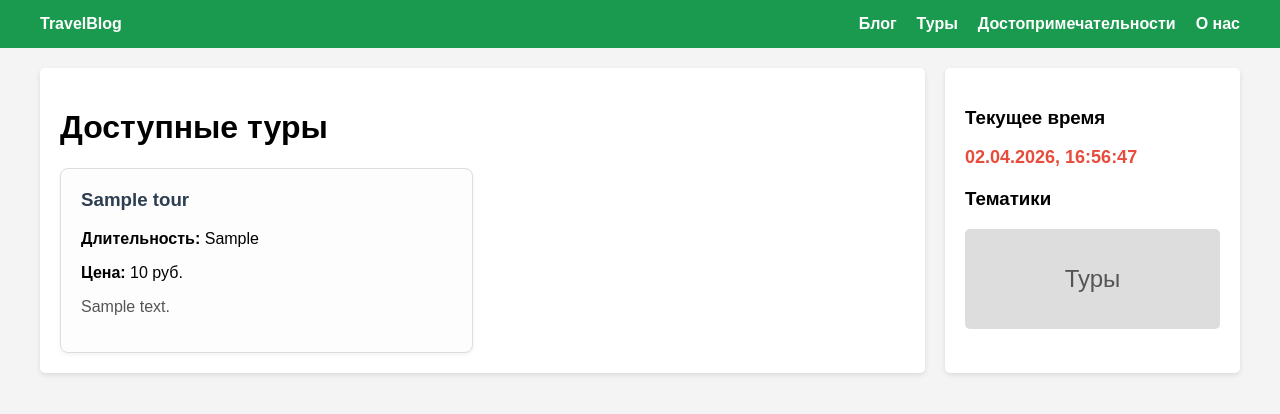
After one commit to Iceeze/web-development-psu, a Django app: page /tours/ in a window 1280 px wide. The commit adds this page. Shown: the top 414 px of the page. Run offline with Django 5.2, Linux system fonts and the light colour scheme; tables that the repository leaves empty hold one stand-in row (values such as "Sample post").

Commit message:
update lab6

```diff
--- a/lab6/travel_site/blog/admin.py
+++ b/lab6/travel_site/blog/admin.py
@@ -1,5 +1,5 @@
 from django.contrib import admin
-from .models import Page, Post, City, Attraction
+from .models import Page, Post, City, Attraction, Tour
 
 admin.site.register(Page)
 admin.site.register(Post)
@@ -15,3 +15,5 @@ class CityAdmin(admin.ModelAdmin):
 class AttractionAdmin(admin.ModelAdmin):
     list_display = ("name", "city", "address")
     list_filter = ("city",)
+
+admin.site.register(Tour)
--- a/lab6/travel_site/blog/models.py
+++ b/lab6/travel_site/blog/models.py
@@ -43,3 +43,13 @@ class Attraction(models.Model):
 
     def __str__(self):
         return self.name
+
+
+class Tour(models.Model):
+    title = models.CharField(max_length=200, verbose_name="Название тура")
+    description = models.TextField(verbose_name="Описание тура")
+    duration = models.CharField(max_length=50, verbose_name="Длительность")
+    price = models.IntegerField(verbose_name="Цена")
+
+    def __str__(self):
+        return self.title
--- a/lab6/travel_site/blog/static/blog/style.css
+++ b/lab6/travel_site/blog/static/blog/style.css
@@ -56,10 +56,10 @@ nav a {
 
 #slider {
     width: 100%;
-    height: 200px;
+    height: 100px;
     background-color: #ddd;
     text-align: center;
-    line-height: 200px;
+    line-height: 100px;
     font-size: 24px;
     color: #555;
     margin-bottom: 20px;
@@ -136,6 +136,20 @@ article {
 }
 
 
+.tours-grid {
+    display: grid;
+    grid-template-columns: 1fr 1fr;
+    gap: 20px;
+    margin-top: 20px;
+}
+.tour-card {
+    background: #fdfdfd;
+    padding: 20px;
+    border: 1px solid #ddd;
+    border-radius: 8px;
+    box-shadow: 0 2px 4px rgba(0,0,0,0.05);
+}
+
 @media (max-width: 768px) {
     .container { grid-template-columns: 1fr; }
     nav { flex-direction: column; }
@@ -146,4 +160,7 @@ article {
     .attraction-item {
         padding: 12px 15px;
     }
+    .tours-grid {
+        grid-template-columns: 1fr;
+    }
 }
--- a/lab6/travel_site/blog/templates/blog/index.html
+++ b/lab6/travel_site/blog/templates/blog/index.html
@@ -13,7 +13,8 @@
         <nav>
             <div class="logo"><a href="{% url 'home' %}">TravelBlog</a></div>
             <ul>
-                <li><a href="{% url 'home' %}">Главная</a></li>
+                <li><a href="{% url 'posts_list' %}">Блог</a></li>
+                <li><a href="{% url 'tours' %}">Туры</a></li>
                 <li><a href="{% url 'cities_list' %}">Достопримечательности</a></li>
                 <li><a href="{% url 'about' %}">О нас</a></li>
             </ul>
@@ -29,8 +30,8 @@
             <h3>Текущее время</h3>
             <div id="clock">Загрузка...</div>
 
-            <h3>Популярные места</h3>
-            <div id="slider">Париж</div>
+            <h3>Тематики</h3>
+            <div id="slider">Туры</div>
         </aside>
     </div>
 
@@ -39,7 +40,7 @@
             document.getElementById('clock').innerText = new Date().toLocaleString('ru-RU');
         }, 1000);
 
-        const slides = ["Париж", "Рим", "Токио", "Алтай"];
+        const slides = ["Туры", "Блоги", "Города", "Гайды"];
         const colors = ["#ffadad", "#ffd6a5", "#caffbf", "#9bf6ff"];
         let currentSlide = 0;
         setInterval(() => {
--- a/lab6/travel_site/blog/templates/blog/post_detail.html
+++ b/lab6/travel_site/blog/templates/blog/post_detail.html
@@ -7,5 +7,5 @@
         {{ post.content|linebreaks }}
     </div>
     <br>
-    <a class="back-link" href="{% url 'home' %}">← Назад к списку</a>
+    <a class="back-link" href="{% url 'posts_list' %}">← Назад к списку</a>
 {% endblock %}
--- /dev/null
+++ b/lab6/travel_site/blog/templates/blog/tours.html
@@ -0,0 +1,26 @@
+{% extends 'blog/index.html' %}
+
+{% block content %}
+    <h1>Доступные туры</h1>
+
+    <div class="tours-grid">
+        {% for tour in tours %}
+            <div class="tour-card">
+                <h3 style="margin-top: 0; color: #2c3e50;">{{ tour.title }}</h3>
+                <p><strong>Длительность:</strong> {{ tour.duration }}</p>
+                <p><strong>Цена:</strong> {{ tour.price }} руб.</p>
+                <p style="color: #555;">{{ tour.description }}</p>
+            </div>
+        {% empty %}
+            <p>Сейчас нет доступных туров.</p>
+        {% endfor %}
+    </div>
+
+    <style>
+        @media (max-width: 768px) {
+            div[style*="grid-template-columns: 1fr 1fr"] {
+                grid-template-columns: 1fr !important;
+            }
+        }
+    </style>
+{% endblock %}
--- a/lab6/travel_site/blog/urls.py
+++ b/lab6/travel_site/blog/urls.py
@@ -4,8 +4,13 @@ from . import views
 
 urlpatterns = [
     path("", views.home, name="home"),
+    path("about/", views.about_page, name="about"),
+
+    path("posts/", views.posts_list, name="posts_list"),
     path("post/<int:post_id>/", views.post_detail, name="post_detail"),
+
     path("cities/", views.cities_list, name="cities_list"),
     path("cities/<slug:slug>/", views.city_detail, name="city_detail"),
-    path("about/", views.about_page, name="about"),
+
+    path('tours/', views.tours_list, name='tours'),
 ]
--- a/lab6/travel_site/blog/views.py
+++ b/lab6/travel_site/blog/views.py
@@ -1,10 +1,20 @@
 from django.shortcuts import render, get_object_or_404
-from .models import City, Post, Page
+from .models import City, Post, Page, Tour
 
 
 def home(request):
+    page = get_object_or_404(Page, slug="home")
+    return render(request, "blog/home.html", {"page": page})
+
+
+def about_page(request):
+    page = get_object_or_404(Page, slug="about")
+    return render(request, "blog/about.html", {"page": page})
+
+
+def posts_list(request):
     posts = Post.objects.all().order_by("-created_at")
-    return render(request, "blog/home.html", {"posts": posts})
+    return render(request, "blog/posts_list.html", {"posts": posts})
 
 
 def post_detail(request, post_id):
@@ -30,6 +40,6 @@ def city_detail(request, slug):
     )
 
 
-def about_page(request):
-    page = get_object_or_404(Page, slug="about")
-    return render(request, "blog/about.html", {"page": page})
+def tours_list(request):
+    tours = Tour.objects.all()
+    return render(request, 'blog/tours.html', {'tours': tours})
```
Also changed, not shown: lab6/travel_site/blog/templates/blog/home.html (+4 -10 lines), lab6/travel_site/blog/templates/blog/posts_list.html (added, +14 -0 lines), lab6/travel_site/blog/migrations/0003_tour.py (added), lab6/travel_site/blog/migrations/0004_alter_tour_duration.py (added).
